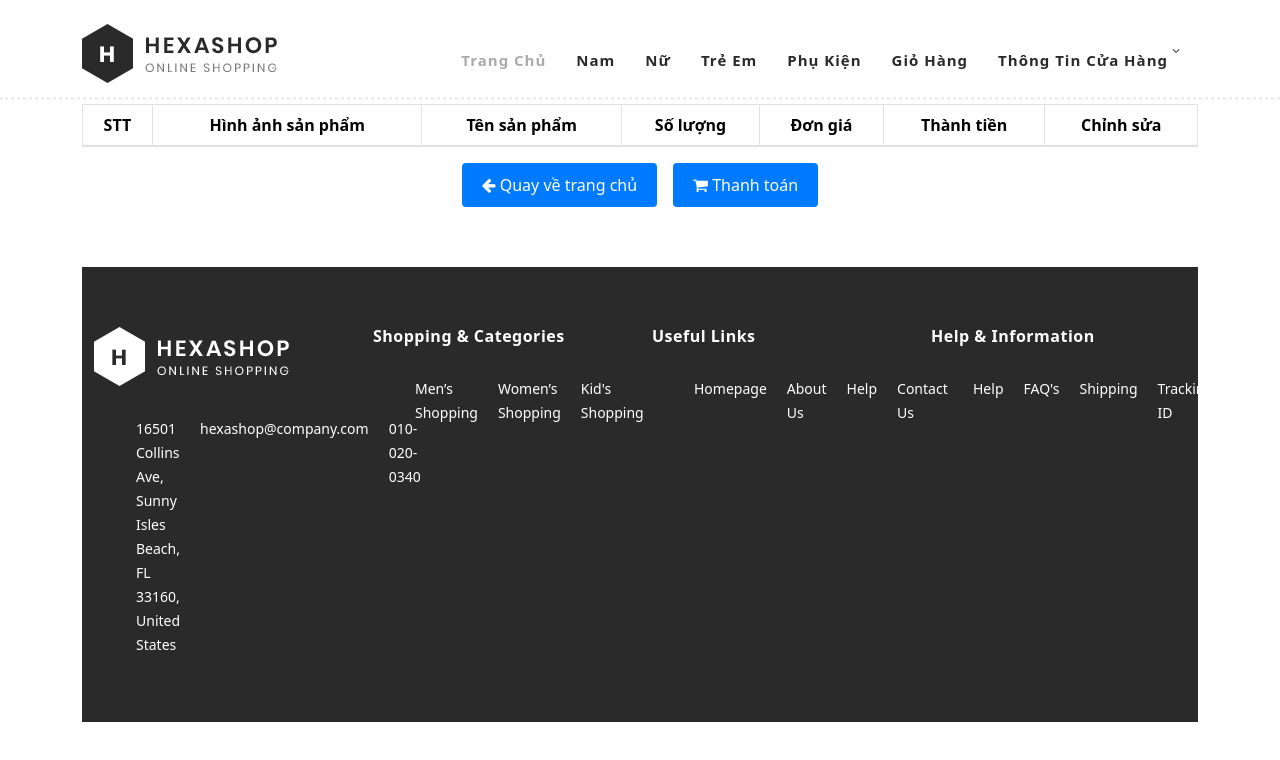
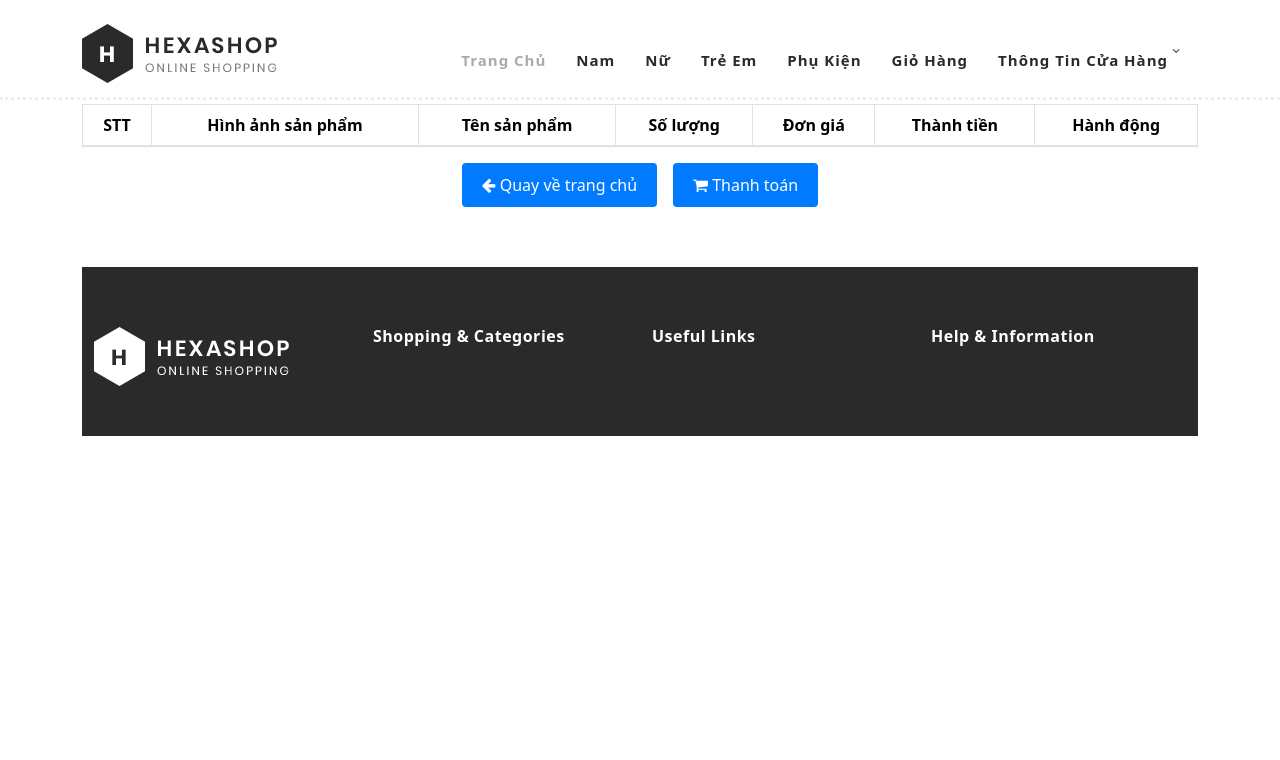
Before and after one commit to tkhanh2003/web-ban-quan-, a React (Create React App) app: page /Cart in a window 1280 px wide. Shown: the top 760 px of the page. Built offline with nearby package versions, Linux system fonts and the light colour scheme.

Commit message:
hoàn thiện đồ án

```diff
--- a/src/cart/Cart.tsx
+++ b/src/cart/Cart.tsx
@@ -40,7 +40,7 @@ function Cart() {
                 <th>Số lượng</th>
                 <th>Đơn giá</th>
                 <th>Thành tiền</th>
-                <th>Chỉnh sửa</th>
+                <th>Hành động</th>
               </tr>
             </thead>
             <tbody id="datarow">
@@ -56,9 +56,9 @@ function Cart() {
                     />
                   </td>
                   <td className="text-center">{product.Ten_san_pham}</td>
-                  <td className="text-center">{quantity}</td>
-                  <td className="text-center">{product.Gia}</td>
-                  <td className="text-center">{product.Gia}</td>
+                  <td className="text-center">{quantity}Items</td>
+                  <td className="text-center">{product.Gia}%</td>
+                  <td className="text-center">{product.Gia* quantity}$</td>
                   <td className="text-center">
                     <a
                       id={`delete_${index}`}
--- a/src/sanpham/Footer.tsx
+++ b/src/sanpham/Footer.tsx
@@ -11,38 +11,16 @@ const Footer = () => {
                             <div className="logo">
                                 <img src={Whitelogo} alt="hexashop ecommerce templatemo" />
                             </div>
-                            <ul>
-                                <li><a href="#">16501 Collins Ave, Sunny Isles Beach, FL 33160, United States</a></li>
-                                <li><a href="#">hexashop@company.com</a></li>
-                                <li><a href="#">010-020-0340</a></li>
-                            </ul>
                         </div>
                     </div>
                     <div className="col-lg-3">
                         <h4>Shopping &amp; Categories</h4>
-                        <ul>
-                            <li><a href="#">Men’s Shopping</a></li>
-                            <li><a href="#">Women’s Shopping</a></li>
-                            <li><a href="#">Kid's Shopping</a></li>
-                        </ul>
                     </div>
                     <div className="col-lg-3">
                         <h4>Useful Links</h4>
-                        <ul>
-                            <li><a href="#">Homepage</a></li>
-                            <li><a href="#">About Us</a></li>
-                            <li><a href="#">Help</a></li>
-                            <li><a href="#">Contact Us</a></li>
-                        </ul>
                     </div>
                     <div className="col-lg-3">
                         <h4>Help &amp; Information</h4>
-                        <ul>
-                            <li><a href="#">Help</a></li>
-                            <li><a href="#">FAQ's</a></li>
-                            <li><a href="#">Shipping</a></li>
-                            <li><a href="#">Tracking ID</a></li>
-                        </ul>
                     </div>
                 </div>
             </div>
```
